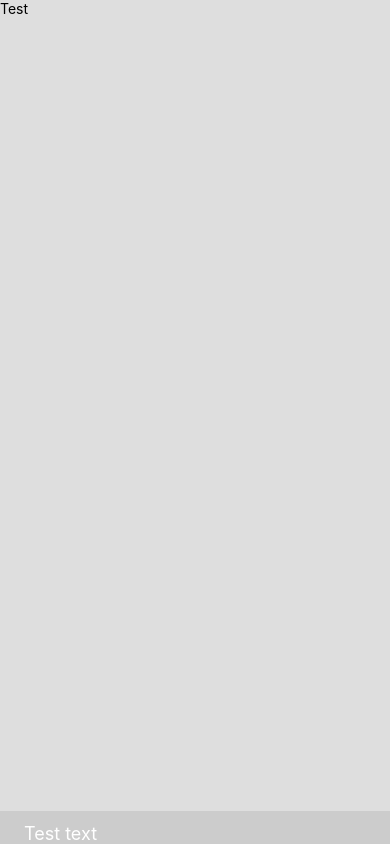
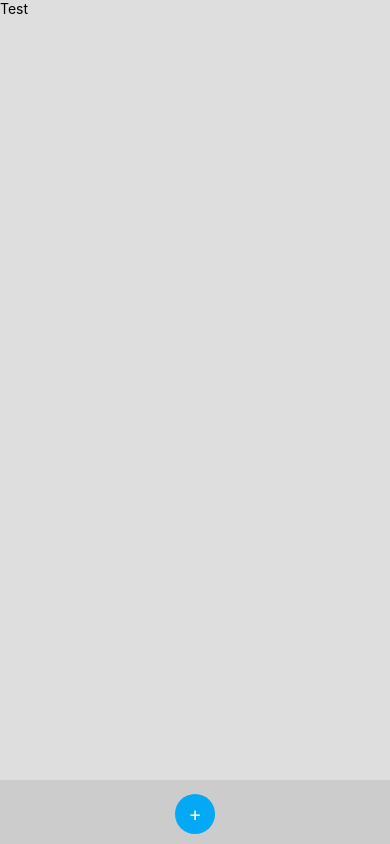
Before and after one commit to alexgamadev/FoodDiaryApp, a React Native app: screen / in a window 390 px wide. Built offline with nearby package versions, Linux system fonts and the light colour scheme.

Commit message:
Added basic clickable circle button as a basis for the new entry button

```diff
--- a/src/components/Footer.tsx
+++ b/src/components/Footer.tsx
@@ -2,6 +2,7 @@ import React, { useMemo } from 'react';
 import {
     StyleSheet,
     Text,
+    TouchableOpacity,
     View,
 } from 'react-native';
 
@@ -11,6 +12,9 @@ import { useTheme } from 'contexts/Theme.context';
 const createStyles = (theme: Theme) => {
     return StyleSheet.create({
         footerContainer: {
+            display: 'flex',
+            justifyContent: 'center',
+            alignItems: 'center',
             paddingTop: 4,
             paddingHorizontal: 24,
             backgroundColor: theme.colour.footer
@@ -20,6 +24,19 @@ const createStyles = (theme: Theme) => {
             fontSize: 18,
             fontWeight: '400',
             color: theme.colour.onPrimary
+        },
+        newEntryButton: {
+            backgroundColor: theme.colour.primary,
+            borderRadius: 100,
+            justifyContent: 'center',
+            alignItems: 'center',
+            width: 40,
+            height: 40,
+            margin: 10
+        },
+        newEntryButtonText: {
+            color: theme.colour.white,
+            fontSize: 20
         }
     });
 }
@@ -38,10 +55,9 @@ const Footer = ({ children }: FooterProps) => {
 
     return (
         <View style={styles.footerContainer}>
-            <Text
-                style={styles.footerDescription}>
-                {children}
-            </Text>
+            <TouchableOpacity style={styles.newEntryButton}>
+                <Text style={styles.newEntryButtonText}>+</Text>
+            </TouchableOpacity>
         </View>
     );
 };
```
